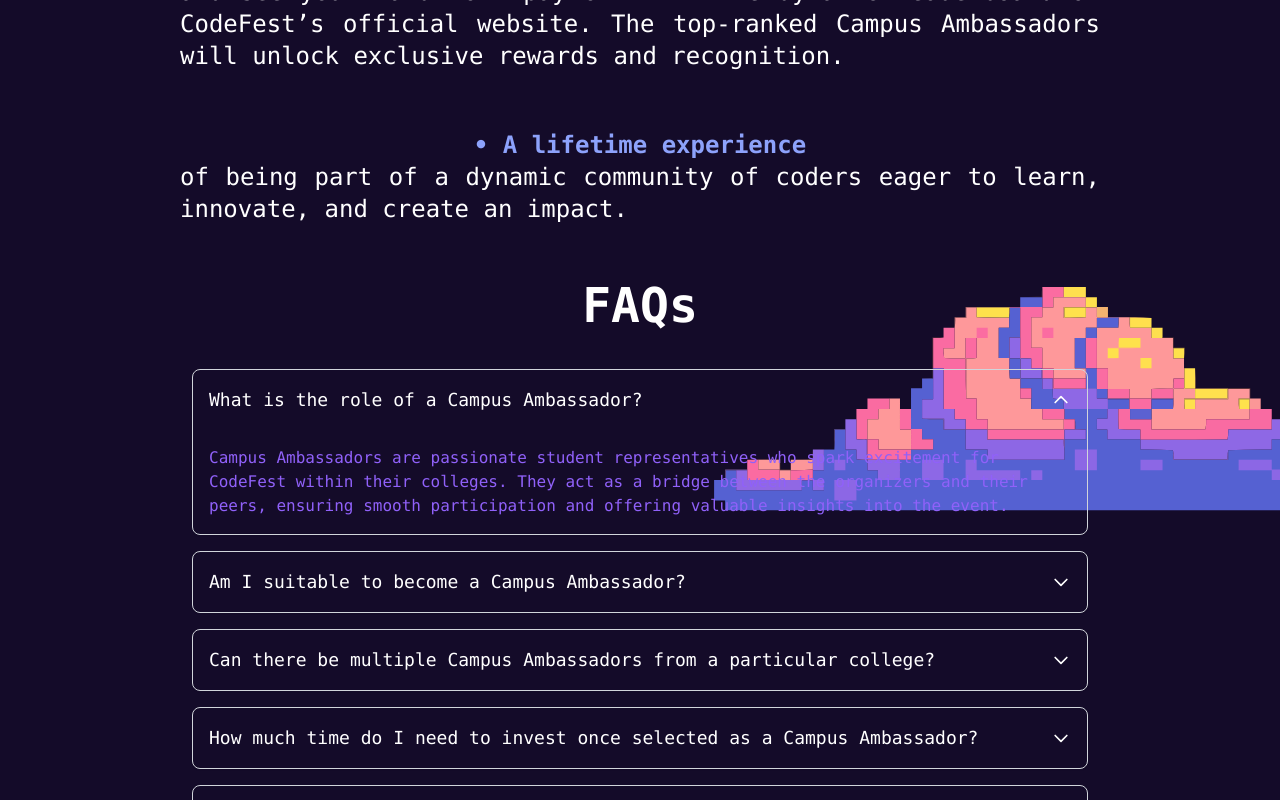
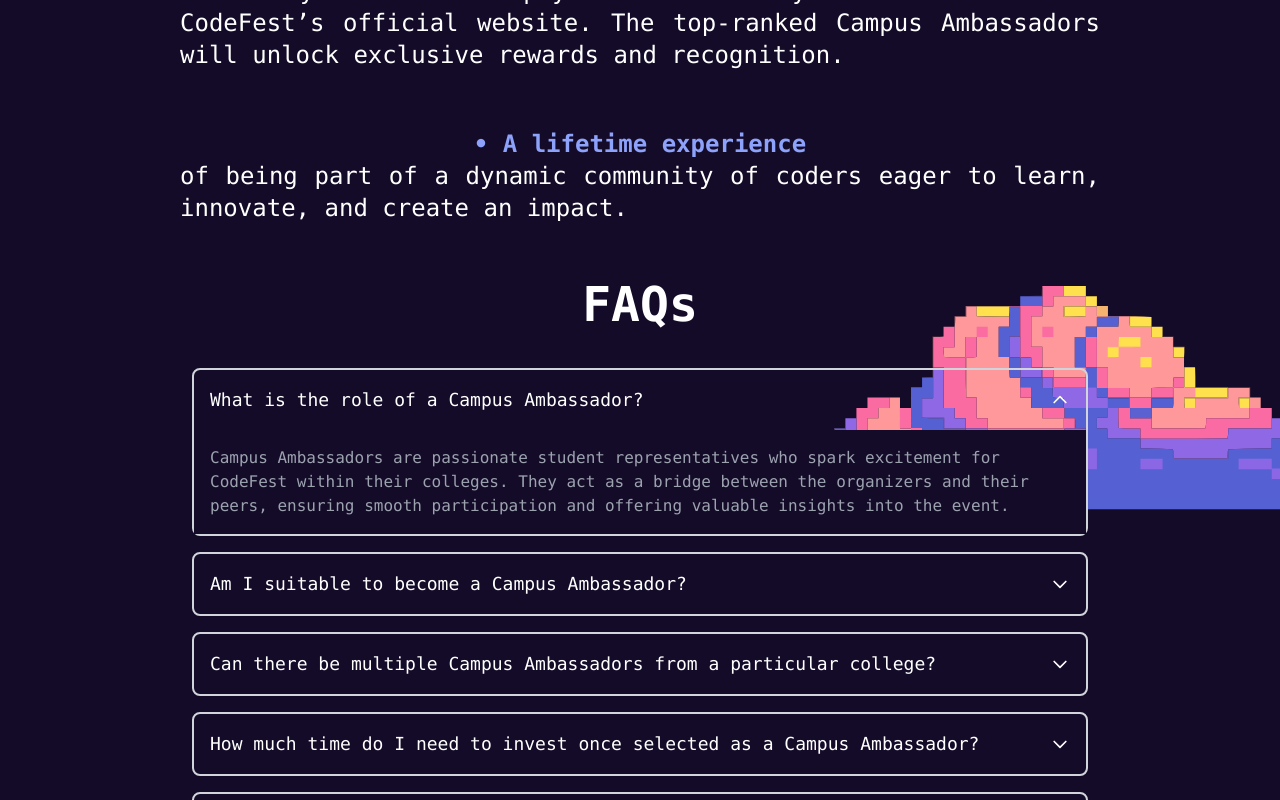
Before and after one commit to codefest-iit-bhu/codefest-frontend, a Vue app: page /CA in a window 1280 px wide. Both pictures are taken after a click on the button "What is the role of a Campus Ambassador?". Built offline with nearby package versions, Linux system fonts and the light colour scheme; no server answers.

Commit message:
footer and color issues

```diff
--- a/src/components/FAQ.jsx
+++ b/src/components/FAQ.jsx
@@ -47,11 +47,11 @@ const FAQ = () => {
                 {faqs.map((faq, index) => (
                     <div
                         key={index}
-                        className="border border-gray-300 rounded-lg shadow-sm"
+                        className="border-2 border-gray-300 rounded-lg shadow-sm hover:border-purple-800"
                     >
                         <button
                             onClick={() => toggleFAQ(index)}
-                            className="w-full p-4 text-left text-lg font-medium flex justify-between items-center focus:outline-none hover:bg-purple-800 transition-all duration-500"
+                            className="w-full p-4 text-left text-lg font-medium flex justify-between items-center focus:outline-none transition-all duration-500"
                         >
                             <span>{faq.question}</span>
                             <svg
@@ -71,7 +71,7 @@ const FAQ = () => {
                             </svg>
                         </button>
                         {activeIndex === index && (
-                            <div className="p-4 text-purple-500">{faq.answer}</div>
+                            <div className="p-4 text-gray-400 bg-[#140B29] opacity-100">{faq.answer}</div>
                         )}
                     </div>
                 ))}
--- a/src/routes/Event.jsx
+++ b/src/routes/Event.jsx
@@ -10,6 +10,7 @@ import cloudLeft from "../assets/cloud-left.png";
 import cloudRight from "../assets/cloud-right.png";
 import flag from "../assets/flag.png";
 import ground from "../assets/bottom-part.png"
+import Footer from "../components/Footer.jsx";
 
 export const Event = () => {
   const { name } = useParams();
@@ -45,9 +46,9 @@ export const Event = () => {
       <Navbar />
       <div
         className="flex flex-col md:flex-row items-center justify-evenly"
-        style={{ backgroundColor: "#140B29" }}
+        style={{ backgroundColor: "#1E032C" }}
       >
-        <div className="w-full md:w-2/3 rounded-md py-4 backdrop-blur-[2px] px-6">
+        <div className="w-full md:w-2/3 rounded-md pt-4 backdrop-blur-[2px] px-6">
           <div
             className="text-center text-6xl text-lime-400"
           >
@@ -143,6 +144,7 @@ export const Event = () => {
           </div>
         </div>
       </div>
+      <Footer />
 
       <TeamRegistrationModal
         isOpen={isRegistrationModalOpen}
```
